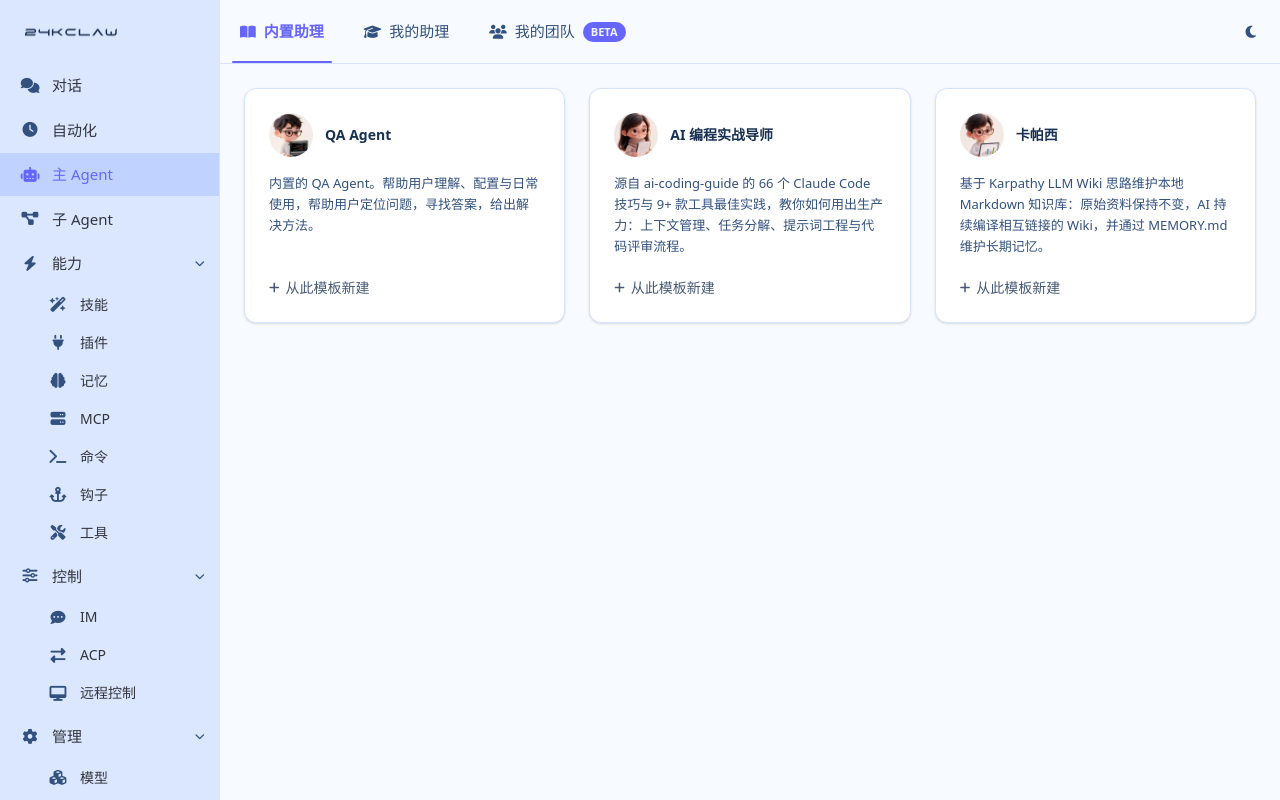
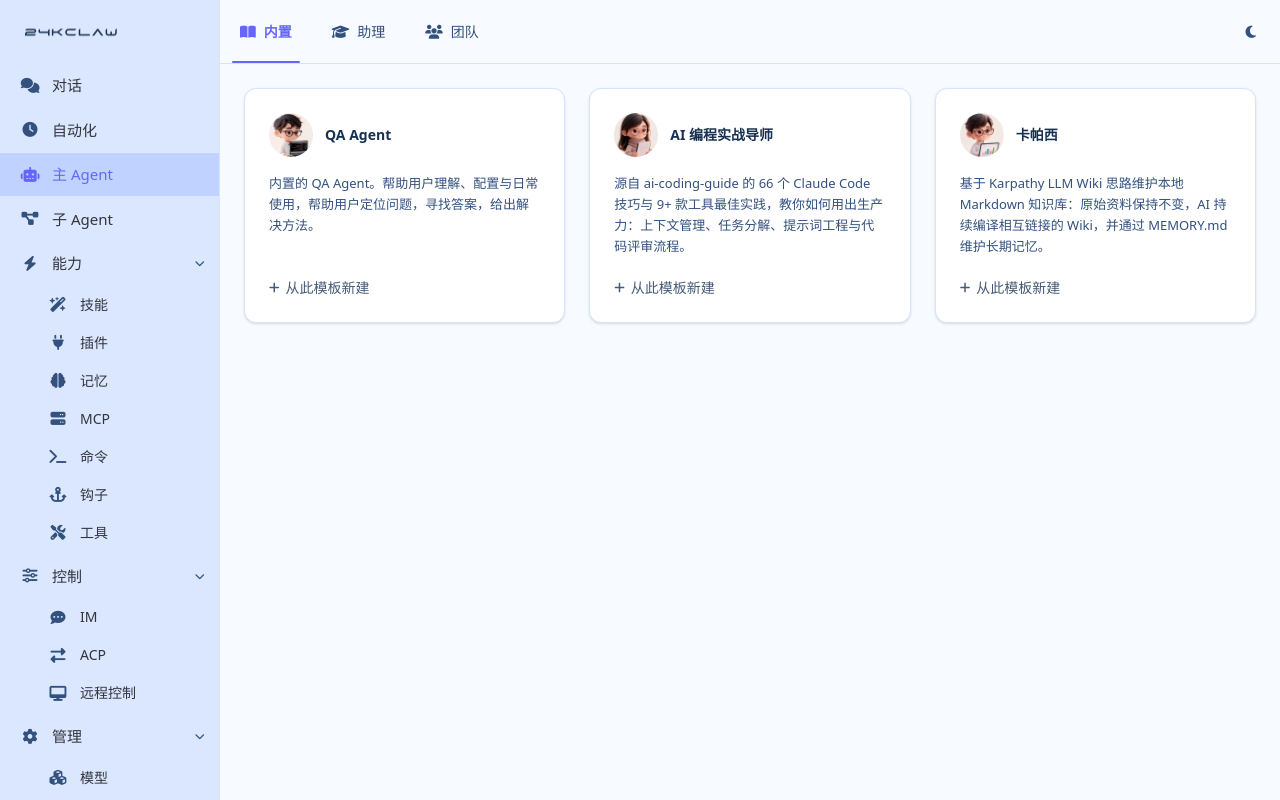
Before and after one commit to 24krmb/24K-Claw-Web, a React (Vite) app: page /agents/built-in in a window 1280 px wide. Built offline with nearby package versions, Linux system fonts and the light colour scheme.

Commit message:
style: 顶部标签文案精简与菜单排版微调

```diff
--- a/src/components/MenuItemRow.tsx
+++ b/src/components/MenuItemRow.tsx
@@ -48,7 +48,7 @@ export default function MenuItemRow({ item, isChild = false }: MenuItemRowProps)
       {/* 菜单行（用 button 保证键盘可达） */}
       <button type="button" className={rowClass} onClick={handleClick}>
         <i className={`${item.icon} w-5 text-center text-[15px] ${selected ? 'text-sidebar-primary' : 'text-muted-foreground group-hover:text-sidebar-accent-foreground'}`} />
-        <span className="flex-1">{item.label}</span>
+        <span className="flex-1 font-medium">{item.label}</span>
         {hasChildren && (
           <i
             className={`fa-solid fa-chevron-right text-[10px] text-muted-foreground transition-transform duration-200 ${
--- a/src/components/TopTabs.tsx
+++ b/src/components/TopTabs.tsx
@@ -59,7 +59,7 @@ export default function TopTabs({ activeTab, title, onChange }: TopTabsProps) {
                 type="button"
                 onClick={() => onChange?.(tab.key)}
                 aria-current={active ? 'page' : undefined}
-                className={`relative flex cursor-pointer items-center gap-2 border-none px-4 text-[15px] transition-colors duration-150 outline-none lg:px-5 ${
+                className={`relative flex cursor-pointer items-center gap-2 border-none px-4 text-sm transition-colors duration-150 outline-none lg:px-5 ${
                   active
                     ? 'font-semibold text-primary'
                     : 'text-muted-foreground hover:text-foreground'
--- a/src/data/tabs.ts
+++ b/src/data/tabs.ts
@@ -5,9 +5,9 @@ import type { TopTab } from '../types'
  * key 同时用作路由参数：/agents/:tabKey
  */
 export const topTabs: TopTab[] = [
-  { key: 'built-in', label: '内置助理', icon: 'fa-solid fa-book-open' },
-  { key: 'mine', label: '我的助理', icon: 'fa-solid fa-graduation-cap' },
-  { key: 'team', label: '我的团队', icon: 'fa-solid fa-users', badge: 'BETA' },
+  { key: 'built-in', label: '内置', icon: 'fa-solid fa-book-open' },
+  { key: 'mine', label: '助理', icon: 'fa-solid fa-graduation-cap' },
+  { key: 'team', label: '团队', icon: 'fa-solid fa-users' },
 ]
 
 /** 默认选中的标签页 */
```
